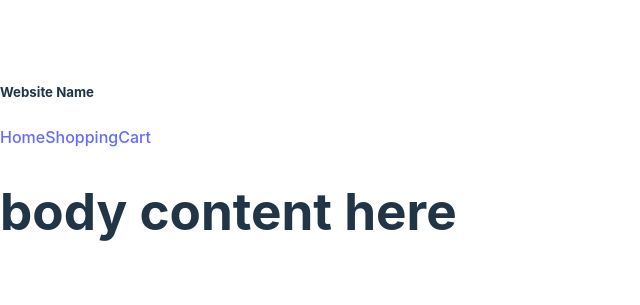
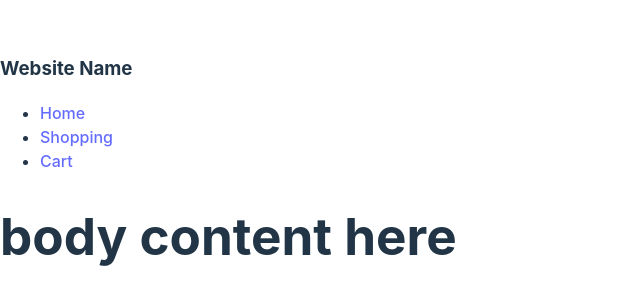
Before and after one commit to jwaddell10/ShoppingCart, a React (Vite) app: page / in a window 1280 px wide. Shown: the part 233-538 px from the top of the page, without its empty margins (0-640 px from the left). Built offline with nearby package versions, Linux system fonts and the light colour scheme.

Commit message:
correct navbar, move to separate component

```diff
--- a/src/components/Home.jsx
+++ b/src/components/Home.jsx
@@ -1,4 +1,5 @@
 import { Link } from "react-router-dom";
+import NavBar from "./NavBar";
 
 function HomePage() {
   //needs three icons, image assets?
@@ -12,17 +13,6 @@ function HomePage() {
   );
 }
 
-function NavBar() {
-  return (
-    <div className="navbar">
-      <h5>Website Name</h5>
-      <Link to="/">Home</Link>
-      <Link to="shopping">Shopping</Link>
-      <Link to="cart">Cart</Link>
-    </div>
-  );
-}
-
 function Body() {
   return (
     <>
--- a/src/components/NavBar.jsx
+++ b/src/components/NavBar.jsx
@@ -4,6 +4,7 @@ import { Link } from "react-router-dom";
 function NavBar() {
   return (
     <nav>
+      <h3>Website Name</h3>
       <ul>
         <li>
           <Link to="/">Home</Link>
```
